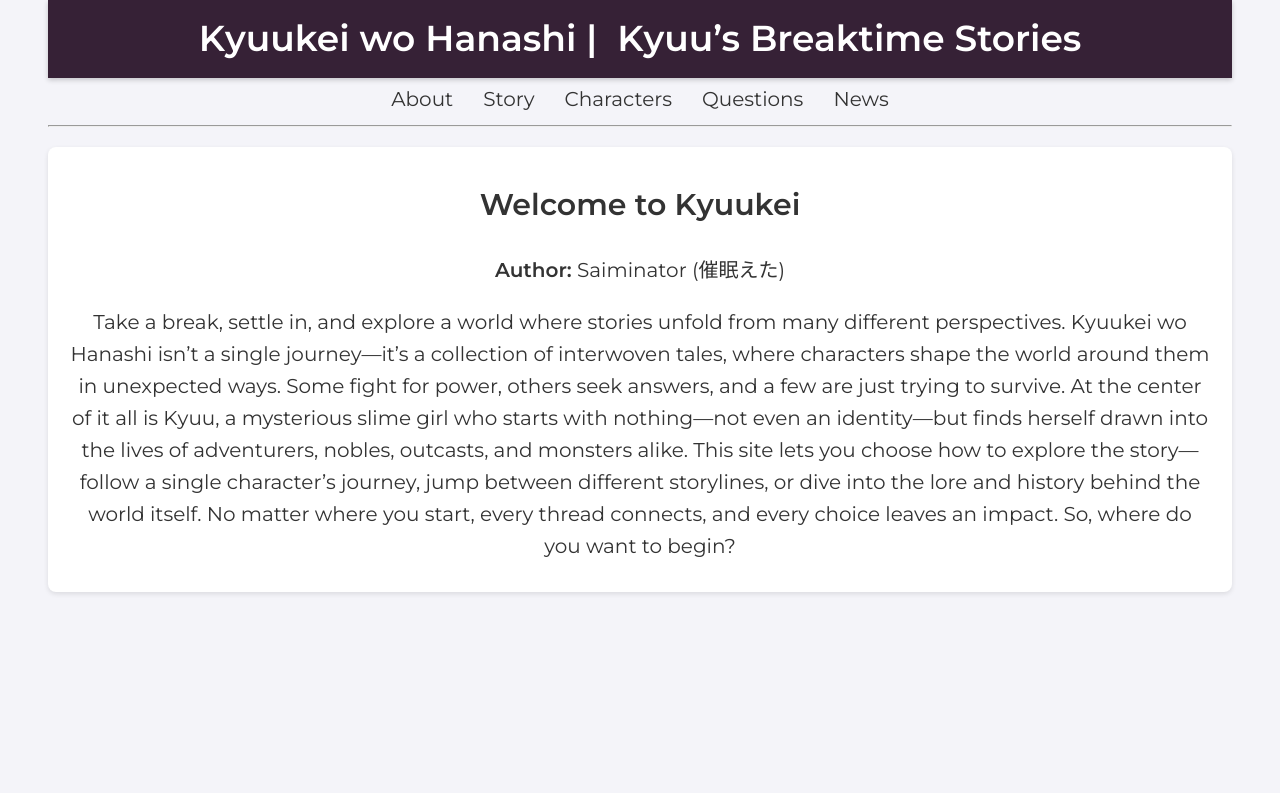
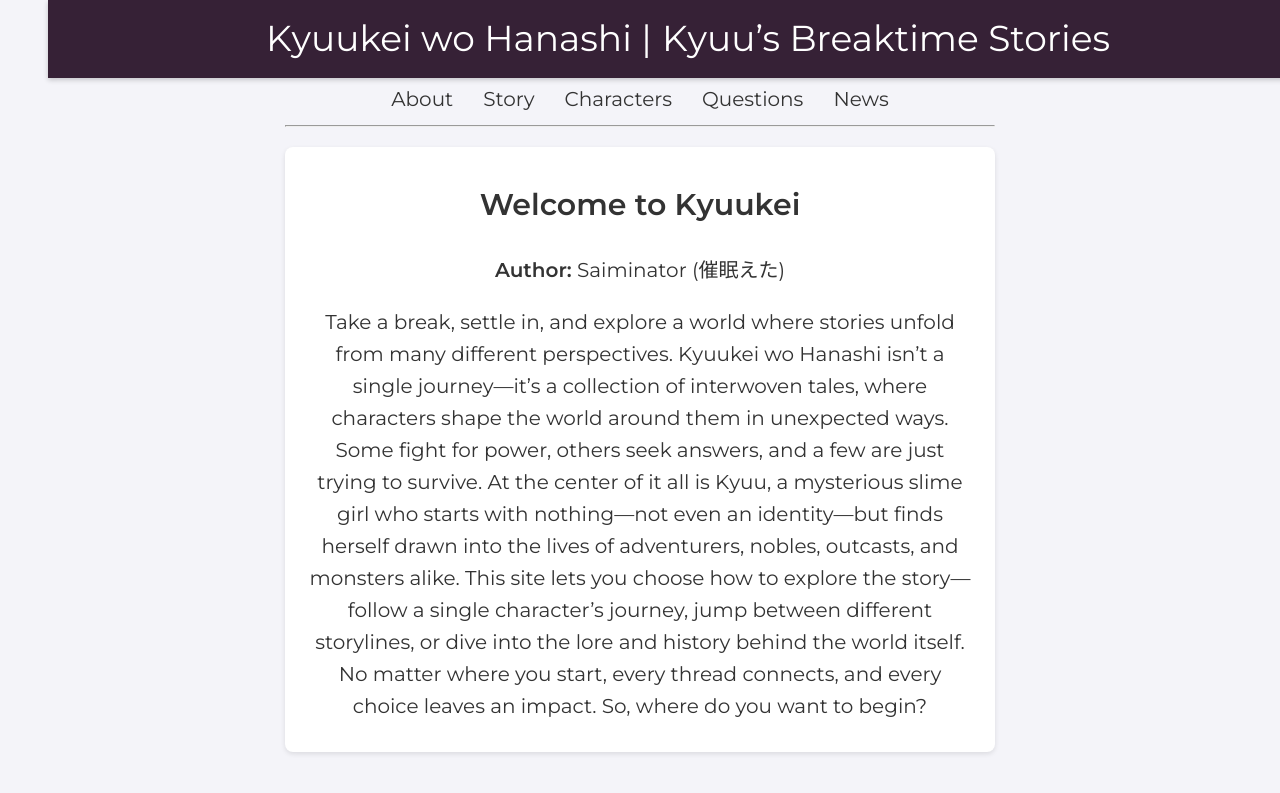
Before and after one commit to Saiminator/Kyuukei, a Jekyll site: the page built from index.html, in a window 1280 px wide. Shown: the top 793 px of the page. Built offline with Jekyll 4.4.1, drawn with Linux system fonts in a browser that asks for light colours.

Commit message:
Update style.css

```diff
--- a/css/style.css
+++ b/css/style.css
@@ -1,14 +1,14 @@
 /* =====================================================
    Hide Scrollbars Globally (Functional but invisible)
 ===================================================== */
-/* For Chrome, Safari, Opera */
+/* For Chrome, Safari and Opera */
 ::-webkit-scrollbar {
   display: none;
 }
 /* For IE, Edge and Firefox */
 body {
-  -ms-overflow-style: none;
-  scrollbar-width: none;
+  -ms-overflow-style: none;  /* IE and Edge */
+  scrollbar-width: none;     /* Firefox */
 }
 
 /* =====================================================
@@ -23,12 +23,13 @@ body {
 body {
   margin: 0;
   font-family: 'Montserrat', sans-serif;
-  font-size: 1rem; /* Mobile-first base size */
+  /* Mobile-first base font-size; adjusted via media queries */
+  font-size: 1rem;
   background: #f4f4f9;
   color: #333;
   line-height: 1.6;
   overflow-x: hidden;
-  padding: 0; /* No horizontal padding on body */
+  padding: 0;
 }
 
 a {
@@ -37,22 +38,32 @@ a {
 }
 
 /* =====================================================
-   Container for Main Content
+   Page Wrapper & Side Boxes (Desktop Only)
 ===================================================== */
-.container {
+.page-wrapper {
   width: 100%;
-  padding: 0 1rem;
+  /* On smaller screens, it behaves as a normal block element */
 }
-@media (min-width: 600px) {
-  .container {
-    padding: 0 2rem;
+
+.side-box {
+  display: none; /* Hidden by default */
+}
+
+.main-content {
+  width: 100%;
+}
+
+/* On desktop, show side boxes and use a fixed percentage layout */
+@media (min-width: 1024px) {
+  .page-wrapper {
+    display: flex;
   }
-}
-@media (min-width: 1024px) {
-  .container {
-    max-width: 1120px;  /* Fixed width on desktop */
-    margin: 0 auto;
-    padding: 0;
+  .side-box {
+    display: block;
+    width: 20%;
+  }
+  .main-content {
+    width: 60%;
   }
 }
 
@@ -60,37 +71,43 @@ a {
    Header & Navigation
 ===================================================== */
 
-/* Header: full-width with purple background */
+/* Header: full-width purple background */
 header {
   background: #362136;
-  padding: 10px;
+  padding: 10px 0;
   text-align: center;
   box-shadow: 0 2px 5px rgba(0,0,0,0.2);
-  width: 100%;
+  width: 100vw;
 }
 
 /* Site title: split into two spans */
 #site-title {
+  display: flex;
+  flex-direction: row;  /* Desktop: inline */
+  justify-content: center;
+  align-items: center;
   font-size: 1.8em;
   color: #fff;
-  cursor: pointer;
-  font-weight: 600;
+  text-decoration: none;
+  margin: 0 auto;
 }
+
 #site-title .header-line1,
 #site-title .header-line2 {
   white-space: nowrap;
   margin: 0 5px;
 }
 
-/* On mobile, force two lines and adjust font size */
+/* Mobile: Force two lines and adjust font size */
 @media (max-width: 600px) {
   #site-title {
-    display: block;
+    flex-direction: column;
     font-size: clamp(1.2rem, 5vw, 1.5rem);
   }
   #site-title .header-line1,
   #site-title .header-line2 {
     display: block;
+    white-space: nowrap;
   }
 }
 
@@ -112,7 +129,7 @@ header {
   margin: 0;
 }
 #nav-desktop li {
-  margin: 0 15px; /* 15px margins, as in your old code */
+  margin: 0 15px;
 }
 #nav-desktop a {
   font-weight: 500;
@@ -173,6 +190,7 @@ header {
   padding: 10px 20px;
   margin: 20px auto;
   background: #fff;
+  /* In desktop, this content box is inside .container (or .page-wrapper > .main-content) */
   border-radius: 8px;
   box-shadow: 0 2px 5px rgba(0,0,0,0.1);
   text-align: center;
@@ -286,6 +304,7 @@ header {
   #characterScrollContainer {
     grid-template-columns: repeat(2, 1fr);
   }
+  /* Reduce container height on mobile */
   #characterScrollWrapper {
     height: 50vh;
   }
@@ -468,6 +487,7 @@ body {
   display: inline-block;
 }
 @media (min-width: 600px) {
+  /* On screens wider than 600px, hide the mobile nav entirely */
   #nav-mobile {
     display: none;
   }
```
